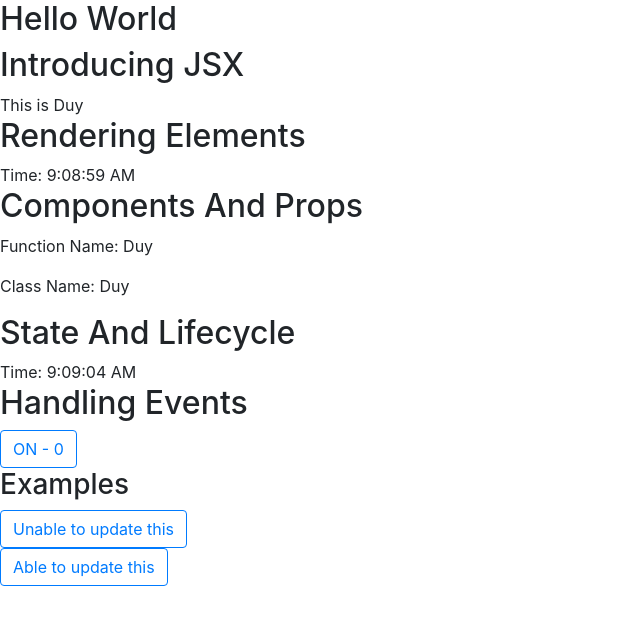
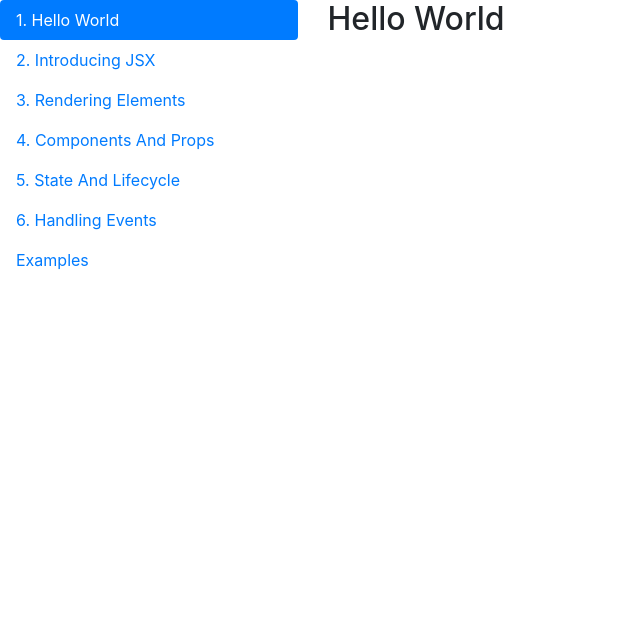
Before and after one commit to vietduy1512/react-indepth, a React (Create React App) app in the folder react-concepts/: page / in a window 1280 px wide. Shown: the top 624 px of the page, without its empty margins (0-640 px from the left). Built offline with nearby package versions, Linux system fonts and the light colour scheme.

Commit message:
Implement navbar

```diff
--- a/react-concepts/src/App.js
+++ b/react-concepts/src/App.js
@@ -10,19 +10,91 @@ import { UnableToUpdateComponents, AbleToUpdateComponents } from './components/e
 function App() {
   return (
     <div>
+      <div class="row">
+        <div class="col-3">
+          <div class="nav flex-column nav-pills" id="v-pills-tab" role="tablist" aria-orientation="vertical">
+            <a class="nav-link active" data-toggle="pill" role="tab"
+              href="#v-pills-hello-world"
+            >
+              1. Hello World
+            </a>
+            <a class="nav-link" data-toggle="pill" role="tab"
+              href="#v-pills-introducing-jsx"
+            >
+              2. Introducing JSX
+            </a>
+            <a class="nav-link" data-toggle="pill" role="tab"
+              href="#v-pills-rendering-elements"
+            >
+              3. Rendering Elements
+            </a>
+            <a class="nav-link" data-toggle="pill" role="tab"
+              href="#v-pills-components-and-props"
+            >
+              4. Components And Props
+            </a>
+            <a class="nav-link" data-toggle="pill" role="tab"
+              href="#v-pills-state-and-lifecycle"
+            >
+              5. State And Lifecycle
+            </a>
+            <a class="nav-link" data-toggle="pill" role="tab"
+              href="#v-pills-handling-events"
+            >
+              6. Handling Events
+            </a>
+            <a class="nav-link" data-toggle="pill" role="tab"
+              href="#v-pills-examples"
+            >
+              Examples
+            </a>
+          </div>
+        </div>
+        <div class="col-9">
+          <div class="tab-content" id="v-pills-tabContent">
+            <div class="tab-pane fade show active" role="tabpanel"
+              id="v-pills-hello-world"
+            >
               <HelloWorldComponent />
+            </div>
+            <div class="tab-pane fade" role="tabpanel"
+              id="v-pills-introducing-jsx"
+            >
               <IntroducingJSX />
+            </div>
+            <div class="tab-pane fade" role="tabpanel"
+              id="v-pills-rendering-elements"
+            >
               <RenderingElements />
+            </div>
+            <div class="tab-pane fade" role="tabpanel"
+              id="v-pills-components-and-props"
+            >
               <ComponentsAndProps />
+            </div>
+            <div class="tab-pane fade" role="tabpanel"
+              id="v-pills-state-and-lifecycle"
+            >
               <StateAndLifecycle />
+            </div>
+            <div class="tab-pane fade" role="tabpanel"
+              id="v-pills-handling-events"
+            >
               <HandlingEvents />
-
+            </div>
+            <div class="tab-pane fade" role="tabpanel"
+              id="v-pills-examples"
+            >
               <div>
                 <h3>Examples</h3>
                 <UnableToUpdateComponents />
                 <AbleToUpdateComponents />
               </div>
             </div>
+          </div>
+        </div>
+      </div>
+    </div>
   );
 }
 
```
Lines whose indentation alone changed are shown as unchanged.
